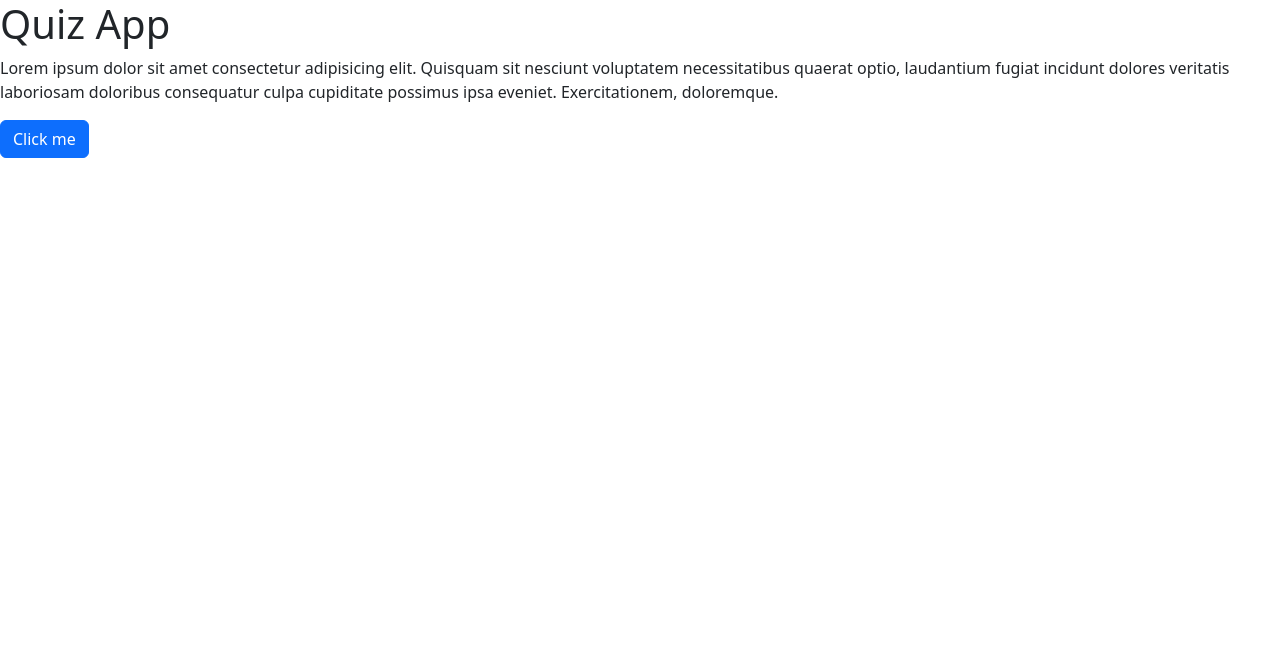
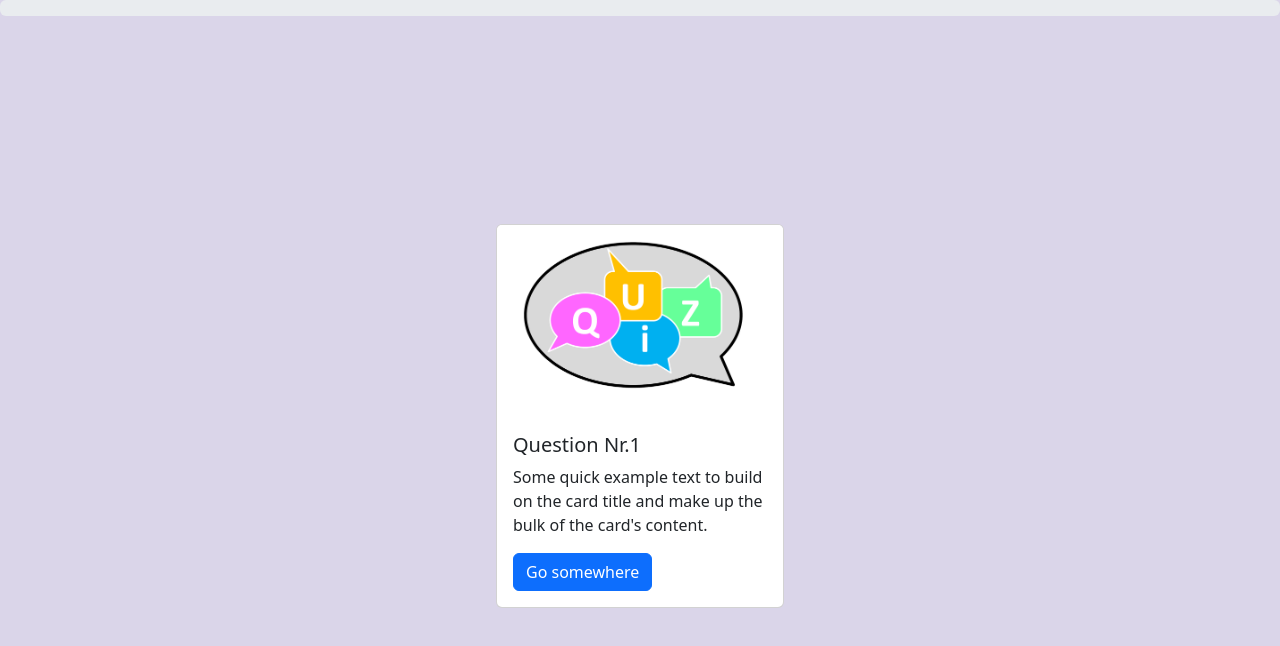
Before and after one commit to HyuseinYashar/Quizapp, a plain HTML site: page index.html in a window 1280 px wide. Drawn offline with nearby package versions, Linux system fonts and the light colour scheme.

Commit message:
added bg

```diff
--- a/index.html
+++ b/index.html
@@ -1,20 +1,42 @@
 <!DOCTYPE html>
 <html lang="en">
-<head>
-    <meta charset="UTF-8">
-    <meta name="viewport" content="width=device-width, initial-scale=1.0">
+  <head>
+    <meta charset="UTF-8" />
+    <meta name="viewport" content="width=device-width, initial-scale=1.0" />
     <title>Quiz App</title>
-    <link rel="stylesheet" href="style.css">
+    <link rel="stylesheet" href="style.css" />
     <script src="script.js"></script>
 
     <!-- Bootstrap links -->
-    <link href="https://cdn.jsdelivr.net/npm/bootstrap@5.3.3/dist/css/bootstrap.min.css" rel="stylesheet" integrity="sha384-QWTKZyjpPEjISv5WaRU9OFeRpok6YctnYmDr5pNlyT2bRjXh0JMhjY6hW+ALEwIH" crossorigin="anonymous">    <script src="script.js"></script>
-    <script src="https://cdn.jsdelivr.net/npm/bootstrap@5.3.3/dist/js/bootstrap.bundle.min.js" integrity="sha384-YvpcrYf0tY3lHB60NNkmXc5s9fDVZLESaAA55NDzOxhy9GkcIdslK1eN7N6jIeHz" crossorigin="anonymous"></script>
-</head>
-<body>
-    <h1>Quiz App</h1>
-    <p>Lorem ipsum dolor sit amet consectetur adipisicing elit. Quisquam sit nesciunt voluptatem necessitatibus quaerat optio, laudantium fugiat incidunt dolores veritatis laboriosam doloribus consequatur culpa cupiditate possimus ipsa eveniet. Exercitationem, doloremque.</p>
-    <button class="btn btn-primary">Click me</button>
-
-</body>
+    <link
+      href="https://cdn.jsdelivr.net/npm/bootstrap@5.3.3/dist/css/bootstrap.min.css"
+      rel="stylesheet"
+      integrity="sha384-QWTKZyjpPEjISv5WaRU9OFeRpok6YctnYmDr5pNlyT2bRjXh0JMhjY6hW+ALEwIH"
+      crossorigin="anonymous"
+    />
+    <script src="script.js"></script>
+    <script
+      src="https://cdn.jsdelivr.net/npm/bootstrap@5.3.3/dist/js/bootstrap.bundle.min.js"
+      integrity="sha384-YvpcrYf0tY3lHB60NNkmXc5s9fDVZLESaAA55NDzOxhy9GkcIdslK1eN7N6jIeHz"
+      crossorigin="anonymous"
+    ></script>
+  </head>
+  <body>
+    <div class="progress" role="progressbar" aria-label="Basic example" aria-valuenow="0" aria-valuemin="0" aria-valuemax="100">
+        <div class="progress-bar" style="width: 0%"></div>
+    </div>
+    <div class="container">
+      <div class="card" style="width: 18rem">
+        <img src="img/quizBG.png" class="card-img-top" alt="..." />
+        <div class="card-body">
+          <h5 class="card-title">Question Nr.1</h5>
+          <p class="card-text">
+            Some quick example text to build on the card title and make up the
+            bulk of the card's content.
+          </p>
+          <a href="#" class="btn btn-primary">Go somewhere</a>
+        </div>
+      </div>
+    </div>
+  </body>
 </html>
--- a/style.css
+++ b/style.css
@@ -0,0 +1,11 @@
+body{
+    background-color: #dad5e9 !important;
+}
+.container{
+    background-color: #dad5e9  !important;
+    min-height: 100vh;
+    display: flex;
+    align-items: center;
+    justify-content: center;
+
+}
```
Also changed, not shown: img/quizBG.png (added).
